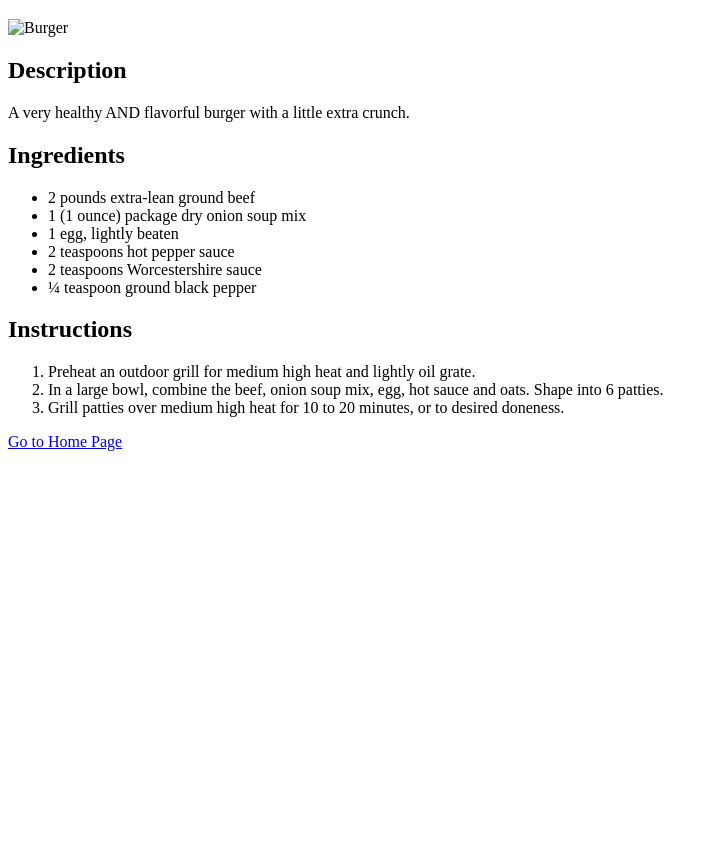
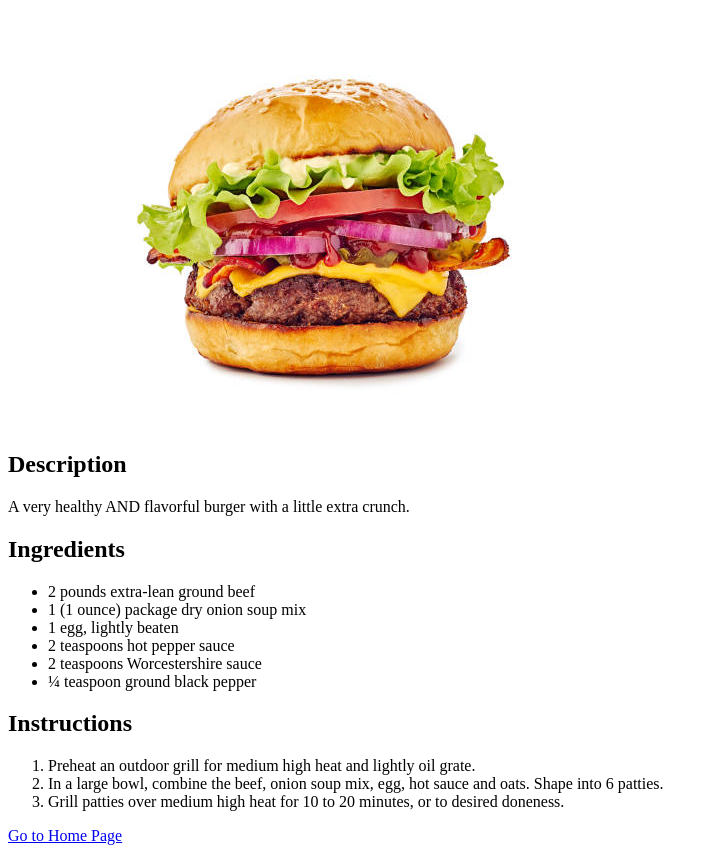
Before and after one commit to KapilmeetSingh-062/odin-recipes, a plain HTML site: page recipes/burger.html in a window 1280 px wide. Shown: the part 61-914 px from the top of the page, without its empty margins (0-718 px from the left). Before the commit the page ends 800 px from the top, so only its background shows below. Drawn offline with Linux system fonts and the light colour scheme; the site is published under a folder, as on GitHub Pages, so addresses that start at the root find nothing.

Commit message:
Fixed img link

```diff
--- a/recipes/burger.html
+++ b/recipes/burger.html
@@ -8,7 +8,7 @@
 </head>
 <body>
     <h1>Burger recipes</h1>
-    <img src="/images/burger.jpg" alt="Burger">
+    <img src="../images/burger.jpg" alt="Burger">
     <h2>Description</h2>
     <p>A very healthy AND flavorful burger with a little extra crunch.</p>
     <h2>Ingredients</h2>
```
Also changed, not shown: recipes/pizza.html (+1 -1 lines).
